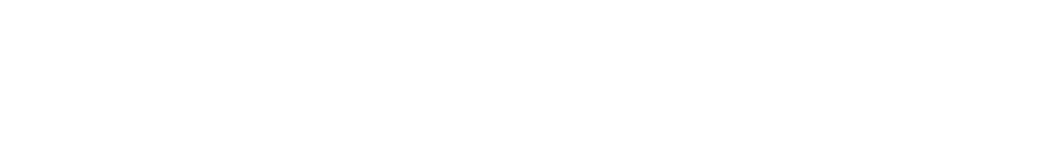
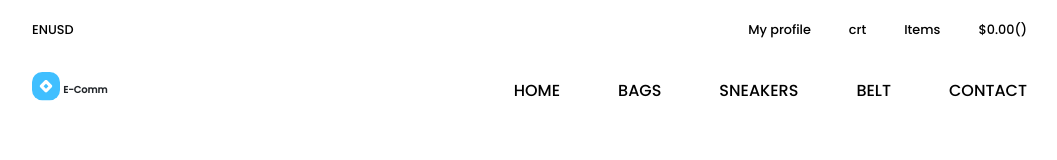
Before and after one commit to innogeniotraining/menu-static-design, a website: page index.html in a window 1280 px wide. Shown: the whole page, without its empty margins (96-1153 px from the left). Drawn offline with Linux system fonts and the light colour scheme.

Commit message:
NavBar structure created

```diff
--- a/index.html
+++ b/index.html
@@ -5,13 +5,37 @@
     <meta name="viewport" content="width=device-width, initial-scale=1.0">
     <meta http-equiv="X-UA-Compatible" content="ie=edge">
     <link href="style.css" rel="stylesheet"/>
+    <link href="https://fonts.googleapis.com/css2?family=Poppins:wght@500&display=swap" rel="stylesheet">
     <title>Static Template</title>
   </head>
   <body>
     <div class="container">
       <div class="header">
-        <div class="topBar"></div>
-        <div class="Hometabs"></div>
+       <div class="navBar">
+          <div class="currency">
+            <div id="en">EN</div>
+            <div id="usd">USD</div>
+          </div>
+          <div class="user">
+              <div class="rightNav" id="account">My profile</div>
+             <div class="rightNav" id="cart">crt</div>
+             <div class="rightNav" id="items">Items</div>
+             <div  class="rightNav" id="search">$0.00()</div>
+            </div>
+        </div>
+        <div class="menu">
+          <div class="ecomm">
+            <div id="icon"><img src="/resources/Icon.svg" alt="logo" width="100%"></div>
+            <div id="e-comm">E-Comm</div>
+          </div>
+          <div class="access">
+            <div class="info" id="home">HOME</div>
+            <div class="info" id="bags">BAGS</div>
+            <div class="info" id="sneakers">SNEAKERS</div>
+            <div class="info" id="belt">BELT</div>
+            <div class="info" id="contact">CONTACT</div>
+          </div>
+        </div>
       </div>
       <div class="body">
         <div class="backImg"></div>
--- a/style.css
+++ b/style.css
@@ -1,4 +1,62 @@
 body{
   margin: 0%;
   overflow: hidden;
+  font-family: 'Poppins', sans-serif;
 }
+
+.container{
+  width: 100vw;
+  display: flex;
+  flex-direction: column;
+  align-items: center;
+}
+.navBar{
+  width: 80vw;
+  height: 6vh;
+  padding: 6px 0px 4px;
+  display: flex;
+  justify-content: space-between;
+  align-items: center;
+  font-size: 0.8em;
+
+}
+.menu{
+  height: 8vh;
+  display: flex;
+  justify-content: space-between;
+  align-items: center;
+}
+.user{
+  display: flex;
+}
+.access{
+  display: flex;
+  font-weight: b
+}
+.currency{
+  display: flex;
+}
+.rightNav{
+  padding: 0px 19px;
+}
+.info{
+  padding: 0px 29px;
+}
+#search{
+  padding-right: 29px;
+}
+.ecomm{
+  display: flex;
+  align-items: center;
+}
+#e-comm{
+  font-size: 0.6em;
+  color: #22262A;
+  padding: 4px 3px;
+  font-weight:bolder;
+}
+#icon{
+  width:30%;
+  height: 100%;
+
+}
```
Also changed, not shown: resources/Cart.svg (added), resources/Icon.svg (added).
